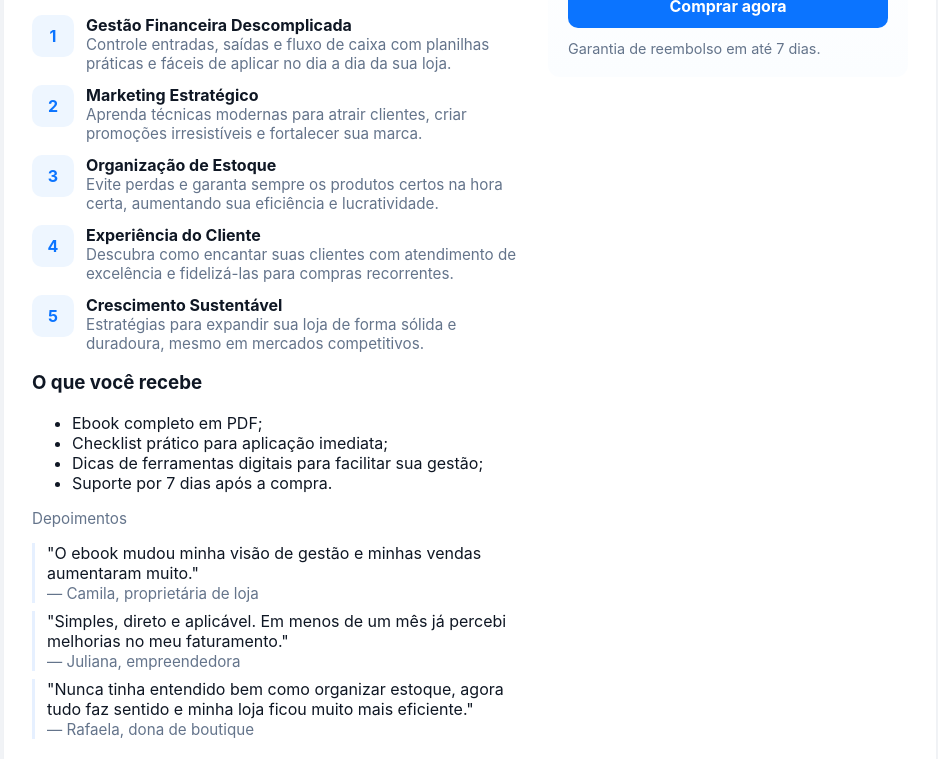
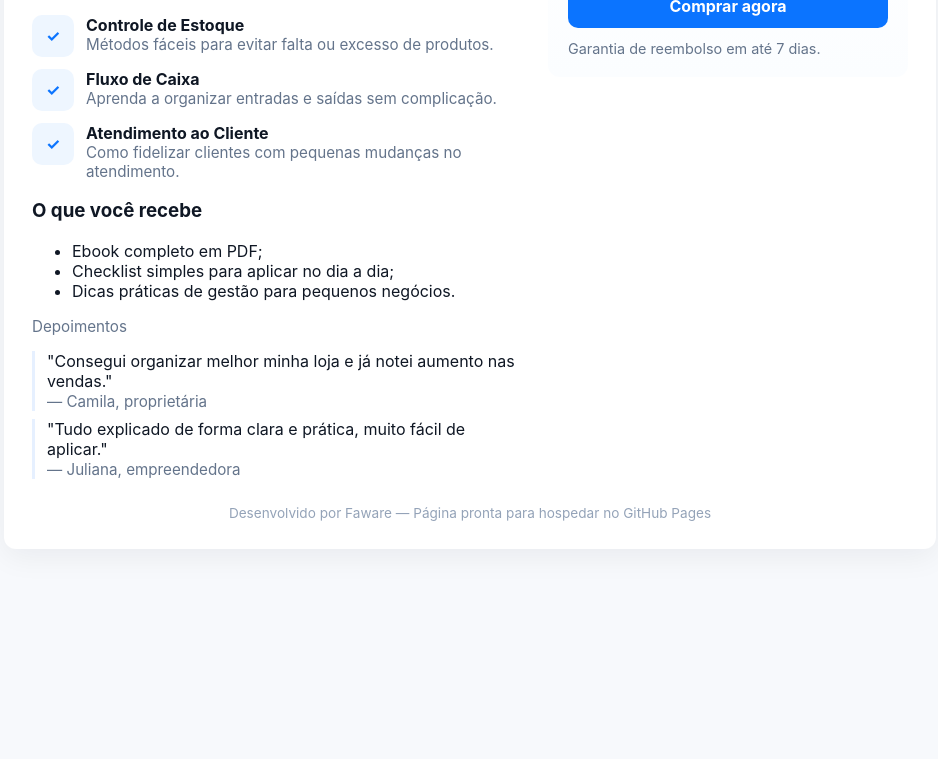
Before and after one commit to fabiodrigs/gest-o, a plain HTML site: page index.html in a window 1280 px wide. Shown: the part 295-1054 px from the top of the page, without its empty margins (170-1108 px from the left). After the commit the page ends 908 px from the top, so only its background shows below. Drawn offline with Linux system fonts and the light colour scheme.

Commit message:
Update index.html

```diff
--- a/index.html
+++ b/index.html
@@ -45,46 +45,30 @@
       <main class="grid">
         <section>
           <h1>Gestão de Loja de Roupas Femininas: Guia Completo para o Sucesso</h1>
-          <p class="lead">Descubra como organizar, administrar e alavancar suas vendas com este ebook exclusivo. Ideal para quem deseja profissionalizar sua loja e aumentar os lucros.</p>
+          <p class="lead">Descubra como administrar sua loja de forma prática, com dicas simples que fazem diferença no dia a dia e ajudam a aumentar suas vendas.</p>
 
           <div class="features" style="margin-top:18px">
             <div class="feature">
-              <div class="dot">1</div>
+              <div class="dot">✓</div>
               <div>
-                <strong>Gestão Financeira Descomplicada</strong>
-                <div class="muted">Controle entradas, saídas e fluxo de caixa com planilhas práticas e fáceis de aplicar no dia a dia da sua loja.</div>
+                <strong>Controle de Estoque</strong>
+                <div class="muted">Métodos fáceis para evitar falta ou excesso de produtos.</div>
               </div>
             </div>
 
             <div class="feature">
-              <div class="dot">2</div>
+              <div class="dot">✓</div>
               <div>
-                <strong>Marketing Estratégico</strong>
-                <div class="muted">Aprenda técnicas modernas para atrair clientes, criar promoções irresistíveis e fortalecer sua marca.</div>
+                <strong>Fluxo de Caixa</strong>
+                <div class="muted">Aprenda a organizar entradas e saídas sem complicação.</div>
               </div>
             </div>
 
             <div class="feature">
-              <div class="dot">3</div>
+              <div class="dot">✓</div>
               <div>
-                <strong>Organização de Estoque</strong>
-                <div class="muted">Evite perdas e garanta sempre os produtos certos na hora certa, aumentando sua eficiência e lucratividade.</div>
-              </div>
-            </div>
-
-            <div class="feature">
-              <div class="dot">4</div>
-              <div>
-                <strong>Experiência do Cliente</strong>
-                <div class="muted">Descubra como encantar suas clientes com atendimento de excelência e fidelizá-las para compras recorrentes.</div>
-              </div>
-            </div>
-
-            <div class="feature">
-              <div class="dot">5</div>
-              <div>
-                <strong>Crescimento Sustentável</strong>
-                <div class="muted">Estratégias para expandir sua loja de forma sólida e duradoura, mesmo em mercados competitivos.</div>
+                <strong>Atendimento ao Cliente</strong>
+                <div class="muted">Como fidelizar clientes com pequenas mudanças no atendimento.</div>
               </div>
             </div>
           </div>
@@ -92,20 +76,16 @@
           <h3 style="margin-top:18px">O que você recebe</h3>
           <ul>
             <li>Ebook completo em PDF;</li>
-            <li>Checklist prático para aplicação imediata;</li>
-            <li>Dicas de ferramentas digitais para facilitar sua gestão;</li>
-            <li>Suporte por 7 dias após a compra.</li>
+            <li>Checklist simples para aplicar no dia a dia;</li>
+            <li>Dicas práticas de gestão para pequenos negócios.</li>
           </ul>
 
           <p class="muted" style="margin-top:12px">Depoimentos</p>
           <blockquote style="margin:8px 0;padding-left:12px;border-left:3px solid #e6f0ff;color:#0f1724">
-            "O ebook mudou minha visão de gestão e minhas vendas aumentaram muito." <br><small class="muted">— Camila, proprietária de loja</small>
+            "Consegui organizar melhor minha loja e já notei aumento nas vendas." <br><small class="muted">— Camila, proprietária</small>
           </blockquote>
           <blockquote style="margin:8px 0;padding-left:12px;border-left:3px solid #e6f0ff;color:#0f1724">
-            "Simples, direto e aplicável. Em menos de um mês já percebi melhorias no meu faturamento." <br><small class="muted">— Juliana, empreendedora</small>
-          </blockquote>
-          <blockquote style="margin:8px 0;padding-left:12px;border-left:3px solid #e6f0ff;color:#0f1724">
-            "Nunca tinha entendido bem como organizar estoque, agora tudo faz sentido e minha loja ficou muito mais eficiente." <br><small class="muted">— Rafaela, dona de boutique</small>
+            "Tudo explicado de forma clara e prática, muito fácil de aplicar." <br><small class="muted">— Juliana, empreendedora</small>
           </blockquote>
         </section>
 
@@ -121,8 +101,7 @@
               <div class="muted">pagamento único</div>
             </div>
 
-            <!-- Substitua o valor da variável abaixo pelo link real do seu produto -->
-            <!-- Exemplo: https://go.hotmart.com/K79252359J -->
+            <!-- Substitua pelo link real do produto -->
             <a class="btn" id="buyBtn" href="https://your.product.link" target="_blank" rel="noopener">Comprar agora</a>
 
             <div class="muted" style="font-size:0.9rem">Garantia de reembolso em até 7 dias.</div>
@@ -135,11 +114,5 @@
       </footer>
     </div>
   </div>
-
-  <!-- Instruções rápidas:
-       1) Salve este arquivo como "index.html" em um repositório GitHub.
-       2) Ative GitHub Pages em Settings > Pages > Branch: main (root).
-       3) Substitua a URL em href="https://your.product.link" pelo link de pagamento real.
-  -->
 </body>
 </html>
```
